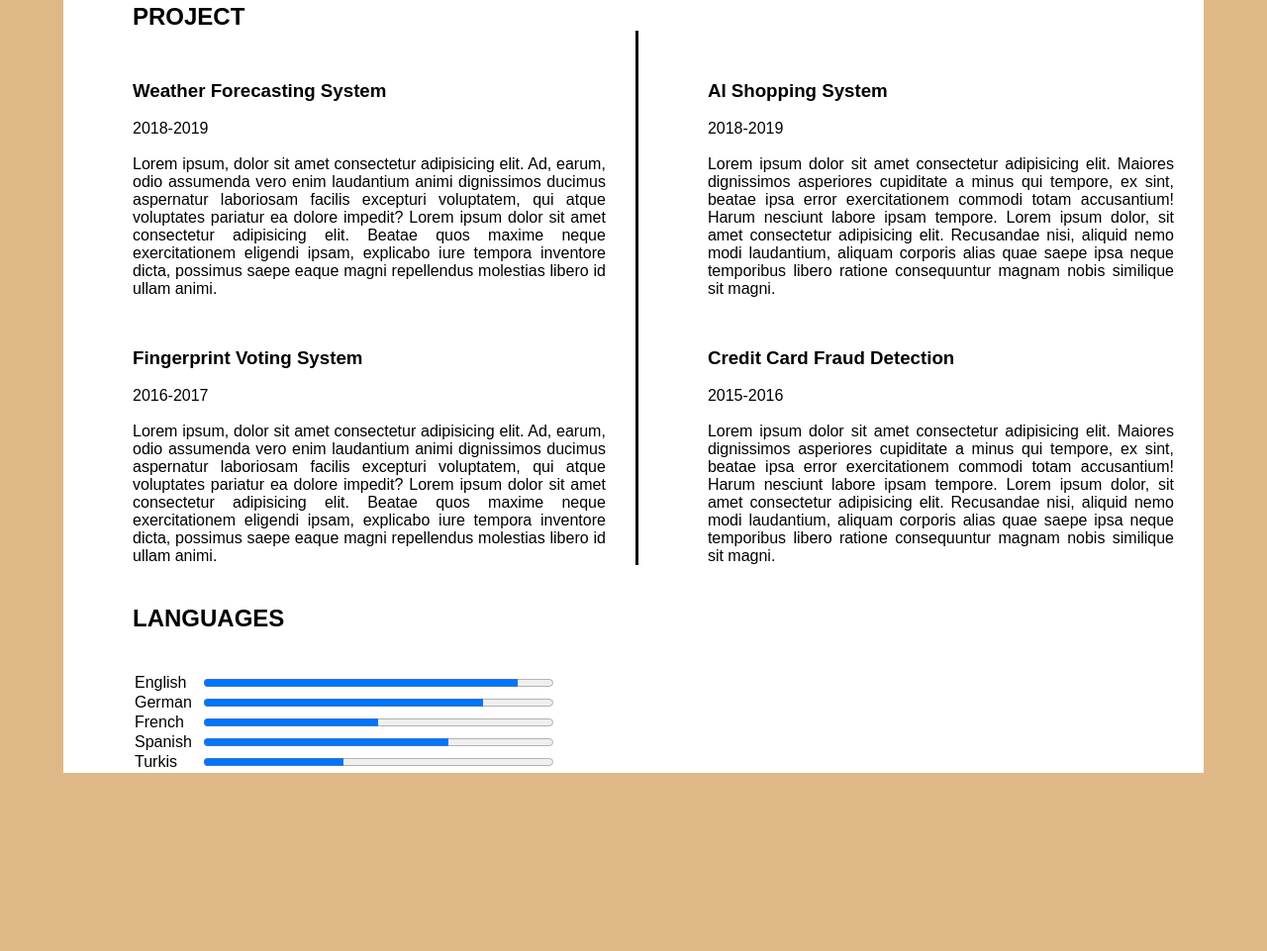
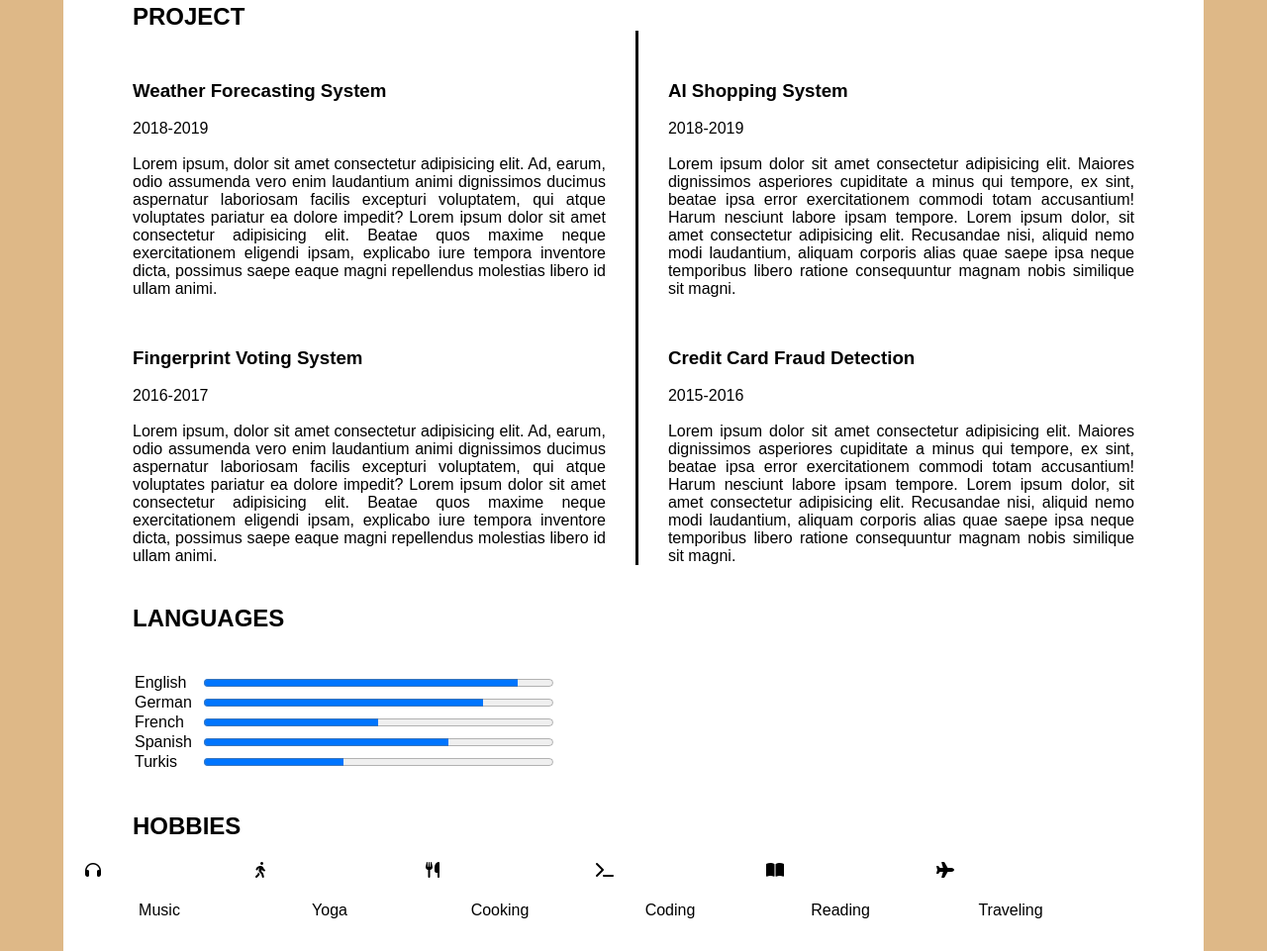
Before and after one commit to isabelacard/Bonuss, a plain HTML site: page index.html in a window 1280 px wide. Shown: the part 1572-2533 px from the top of the page at 99% size. Before the commit the page ends 2353 px from the top, so only its background shows below. Drawn offline with Linux system fonts and the light colour scheme.

Commit message:
se agrego hobbies

```diff
--- a/index.html
+++ b/index.html
@@ -4,6 +4,7 @@
     <meta charset="UTF-8">
     <meta name="viewport" content="width=device-width, initial-scale=1.0">
     <link rel="stylesheet" href="./style.css">
+    <script src="https://kit.fontawesome.com/eda95ca3ea.js" crossorigin="anonymous"></script>
     <title>Hoja de Vida</title>
 </head>
 <body>
@@ -213,6 +214,31 @@
         </div>
     </section>
 
+    <section class="hobbies">
+        <h2 class="hobbiestitle">HOBBIES</h2>
+        <div class="contenedorhobbies">
+        <table>
+            <tr>
+                <td><i class="fa-solid fa-headphones"></i></td>
+                <td><i class="fa-solid fa-person-walking"></i></td>
+                <td><i class="fa-solid fa-utensils"></i></td>
+                <td><i class="fa-solid fa-terminal"></i></td>
+                <td><i class="fa-solid fa-book-open"></i></td>
+                <td><i class="fa-solid fa-plane"></i></td>
+            </tr>
+            <tr>
+                <td class="texthobbies">Music</td>
+                <td class="texthobbies">Yoga</td>
+                <td class="texthobbies">Cooking</td>
+                <td class="texthobbies">Coding</td>
+                <td class="texthobbies">Reading</td>
+                <td class="texthobbies">Traveling</td>
+            </tr>
+        </table>
+
+
+        </div>
+    </section>
 
 </body>
 </html>
--- a/style.css
+++ b/style.css
@@ -244,9 +244,9 @@ body{
 
 .ai{
     text-align: justify;
-    padding-left: 70px;
+    padding-left: 30px;
     padding-top: 50px;
-    padding-right: 30px;
+    padding-right: 70px;
 }
 
 /* INICIO PROJECT 2 */
@@ -270,9 +270,9 @@ body{
 
 .credit{
     text-align: justify;
-    padding-left: 70px;
+    padding-left: 30px;
     padding-top: 50px;
-    padding-right: 30px;
+    padding-right: 70px;
 }
 
 /* INICIO LENGUAJE Y CERTIFICACION*/
@@ -300,3 +300,36 @@ body{
 
 
 /* HOBBIES */
+
+.hobbies{
+    background-color: white;
+    width: 90%;
+    height: 100%;
+}
+
+.hobbiestitle{
+    margin-left: 70px;
+    margin-top: 40px;
+}
+
+.contenedorhobbies{
+    display: flex;
+}
+
+.fa-solid{
+    width: 150px;
+    display: flex;
+    justify-content: center;
+    align-items: center;
+    padding-top: 20px;
+    padding-left: 20px;
+}
+
+.texthobbies{
+    width: 100px;
+    align-items: center;
+    text-align: center;
+    padding-top: 20px;
+    padding-bottom: 30px;
+    padding-left: 20px;
+}
```
